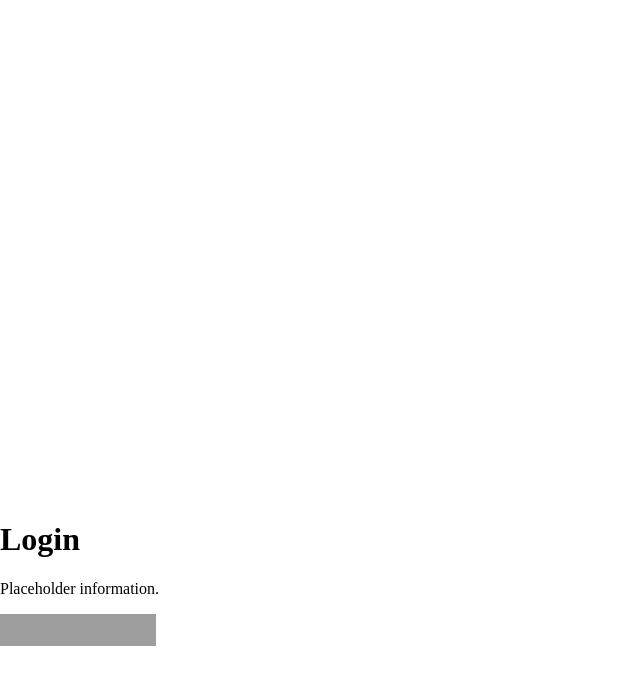
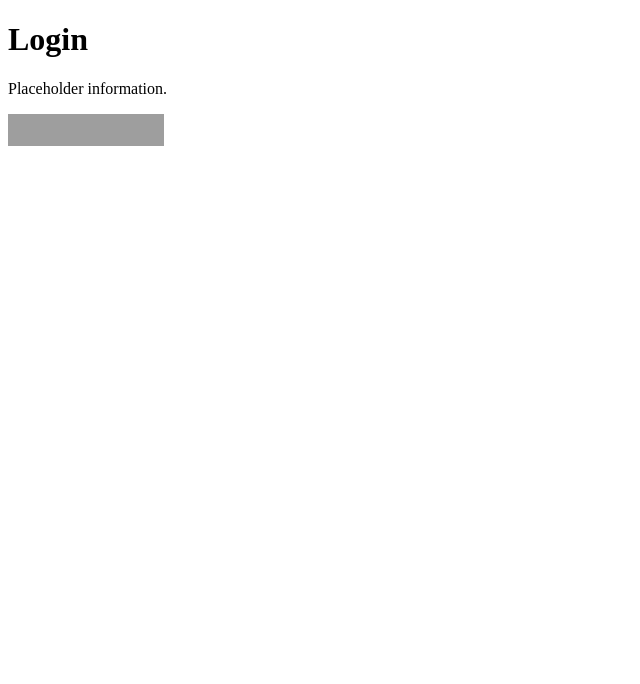
Before and after one commit to Story-Narrator/story-narrator.github.io, a plain HTML site: page login.html in a window 1280 px wide. Shown: the whole page, without its empty margins (0-640 px from the left). Drawn offline with Linux system fonts and the light colour scheme; grey boxes are pictures that could not be loaded.

Commit message:
Updated login.html

```diff
--- a/login.html
+++ b/login.html
@@ -6,20 +6,6 @@
     <meta name="viewport" content="width=device-width, initial-scale=1.0">
     <title>Login | Story Narrator</title>
     <link rel="icon" type="image/x-icon" href="./images/favicon.png">
-
-    <style>
-        html, body {
-            height: 100%;
-            width: 100%;
-            margin: 0px;
-        }
-        #amazon-root {
-            height: 500px;
-            width: 500px;
-            margin: 0px;
-            overflow: auto;
-        }
-    </style>
 </head>
 <body>
     <div id="amazon-root"></div>
```
